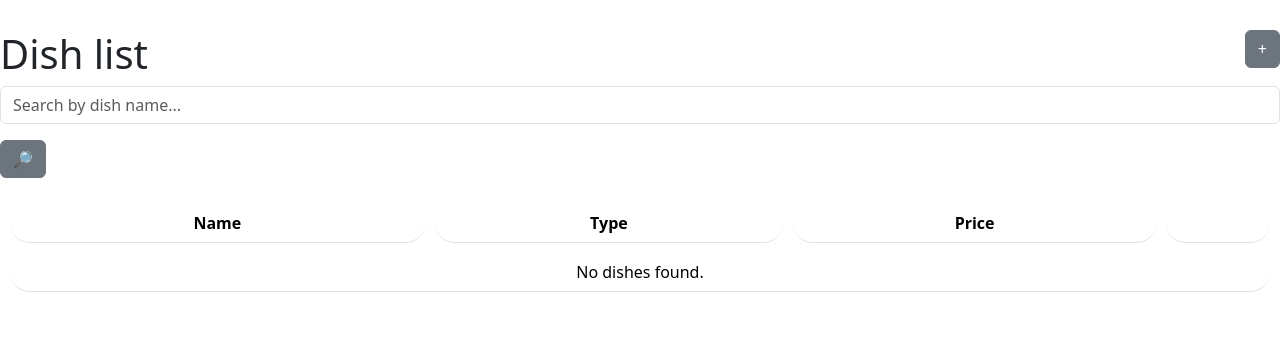
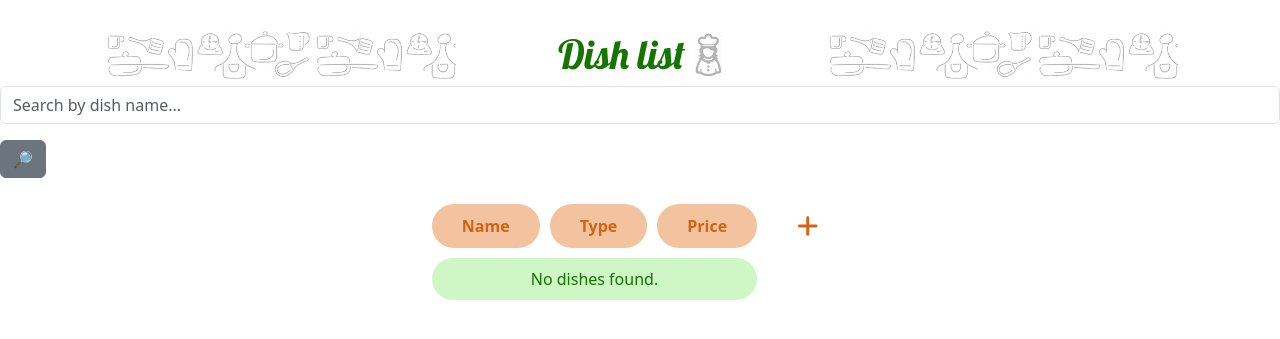
Before and after one commit to Iago-pixel/kitchen-service-mate, a Django app: page /dishes/ in a window 1280 px wide. Shown: the part 106-445 px from the top of the page. Run offline with Django 5.2, Linux system fonts and the light colour scheme; the visitor is signed in with stand-in values (Sample User, id 1); data that the repository does not hold is empty; some libraries are stand-ins or nearby versions.

Commit message:
fix: improve dish list layout and enhance button accessibility

```diff
--- a/templates/menu/dish_list.html
+++ b/templates/menu/dish_list.html
@@ -1,19 +1,26 @@
 {% extends 'base.html' %}
 {% load crispy_forms_filters %}
+{% load static %}
 
 {% block content %}
-  <h1>Dish list <a style="float: right;" class="btn btn-secondary" href="{% url 'menu:dish-create' %}">+</a></h1>
+  <div class="d-flex justify-content-evenly">
+    <img class="hidden-in-tablet" src="{% static 'img/list_title_img.png' %}" alt="" height="50px">
+    <h1 class="d-flex align-items-center" style="font-family: var(--font-title); color: var(--font-green);">Dish list <img style="margin-left: 10px;" src="{% static 'img/cook_img.png' %}" alt="" height="45px"></h1>
+    <img class="hidden-in-tablet" src="{% static 'img/list_title_img.png' %}" alt="" height="50px">
+  </div>
   <form action="" method="get" class="form-inline">
     {{ search_form|crispy }}
-    <button type="submit" class="btn btn-secondary">🔎</button>
+    <input type="submit" class="btn btn-secondary" value="🔎">
   </form>
-  <table class="table">
+  <table class="mx-auto">
     <thead>
       <tr>
         <th>Name</th>
         <th>Type</th>
         <th>Price</th>
-        <th></th>
+        <th style="background-color: transparent;">
+          <a class="add-link" href="{% url 'menu:dish-create' %}"><i class="fa-solid fa-plus"></i></a>
+        </th>
       </tr>
     </thead>
     <tbody>
@@ -22,11 +29,11 @@
           <td>{{ dish.name }}</td>
           <td>{{ dish.dish_type.name }}</td>
           <td>${{ dish.price }}</td>
-          <td><a href="{% url 'menu:dish-detail' dish.pk %}">View</a></td>
+          <td><a href="{% url 'menu:dish-detail' dish.pk %}" class="view-link">View</a></td>
         </tr>
       {% empty %}
         <tr>
-          <td colspan="4">No dishes found.</td>
+          <td colspan="3">No dishes found.</td>
         </tr>
       {% endfor %}
     </tbody>
```
